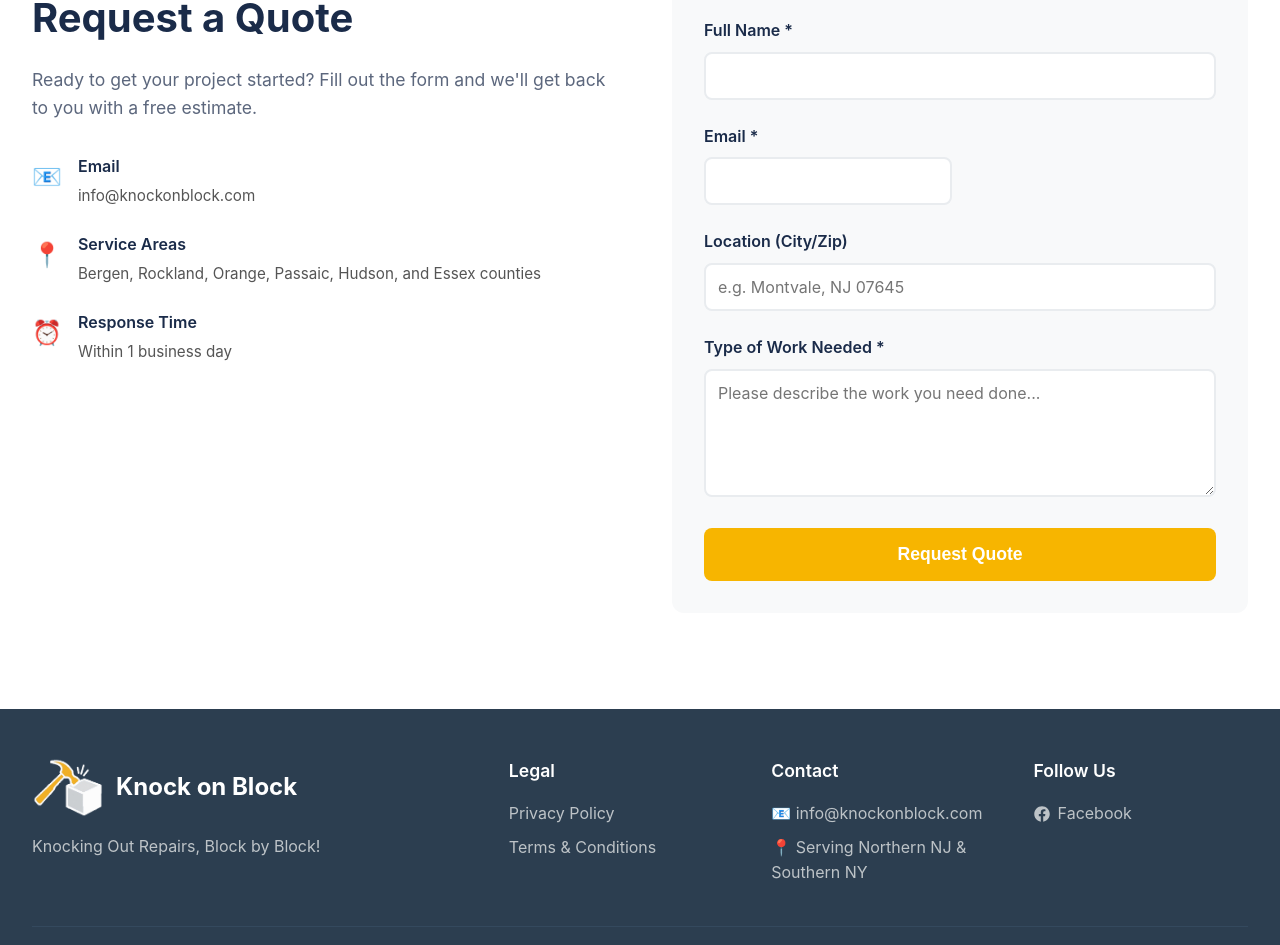
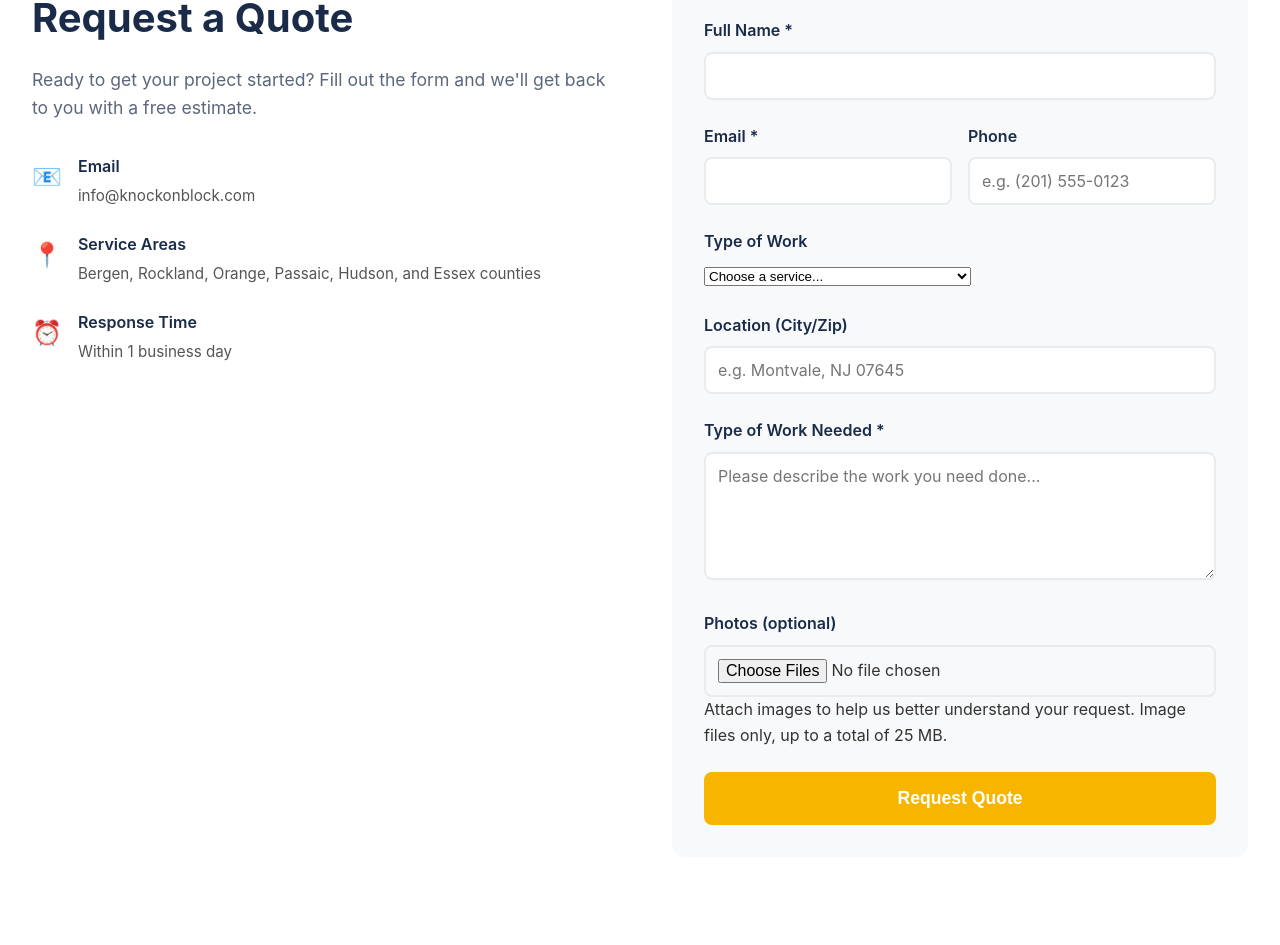
Before and after one commit to ylapscher/knockonblockNext, a Next.js app: page / in a window 1280 px wide. Shown: the part 6120-7065 px from the top of the page. Built offline with nearby package versions, Linux system fonts and the light colour scheme.

Commit message:
Form Updates for Contact Page

```diff
--- a/app/api/contact/route.js
+++ b/app/api/contact/route.js
@@ -4,18 +4,49 @@ const resend = new Resend(process.env.RESEND_API_KEY);
 
 export async function POST(request) {
   try {
-    const body = await request.json();
-    const { name, email, location, workDescription } = body;
+    // Accept multipart/form-data for optional photo uploads
+    const formData = await request.formData();
+    const name = formData.get('name');
+    const email = formData.get('email');
+    const phone = formData.get('phone');
+    const serviceType = formData.get('serviceType');
+    const location = formData.get('location');
+    const workDescription = formData.get('workDescription');
+    const photoFiles = formData.getAll('photos') || [];
 
     // Validate required fields
-    if (!name || !email || !workDescription) {
+    if (!name || !email || !workDescription || !serviceType) {
       return Response.json(
         { error: "Missing required fields" },
         { status: 400 }
       );
     }
 
+    // Validate attachments: only images and total size <= 25 MB
+    const MAX_TOTAL_BYTES = 25 * 1024 * 1024;
+    let totalBytes = 0;
+    for (const file of photoFiles) {
+      if (!file) continue;
+      if (typeof file === 'string') continue; // in case empty entries appear
+      if (!(file.type || '').startsWith('image/')) {
+        return Response.json({ error: 'Only image files are allowed for attachments.' }, { status: 400 });
+      }
+      totalBytes += file.size || 0;
+      if (totalBytes > MAX_TOTAL_BYTES) {
+        return Response.json({ error: 'Total size of attached photos must be 25 MB or less.' }, { status: 400 });
+      }
+    }
+
     // Send email using Resend
+    // Prepare attachments if present
+    const attachments = [];
+    for (const file of photoFiles) {
+      if (!file || typeof file === 'string') continue;
+      const arrayBuffer = await file.arrayBuffer();
+      const buffer = Buffer.from(arrayBuffer);
+      attachments.push({ filename: file.name || 'photo', content: buffer });
+    }
+
     const { data, error } = await resend.emails.send({
       from: "Knock on Block <noreply@e.knockonblock.com>",
       to: ["info@knockonblock.com"],
@@ -28,11 +59,13 @@ export async function POST(request) {
             <h3 style="margin-top: 0; color: #555;">Contact Information</h3>
             <p><strong>Name:</strong> ${name}</p>
             <p><strong>Email:</strong> ${email}</p>
+            ${phone ? `<p><strong>Phone:</strong> ${phone}</p>` : ""}
             ${location ? `<p><strong>Location:</strong> ${location}</p>` : ""}
           </div>
 
           <div style="background-color: #f9f9f9; padding: 20px; border-radius: 8px; margin: 20px 0;">
-            <h3 style="margin-top: 0; color: #555;">Work Description</h3>
+            <h3 style="margin-top: 0; color: #555;">Work Details</h3>
+            <p><strong>Service Type:</strong> ${serviceType}</p>
             <p style="white-space: pre-wrap;">${workDescription}</p>
           </div>
 
@@ -40,9 +73,11 @@ export async function POST(request) {
             <p style="color: #666; font-size: 14px;">
               This request was submitted from the Knock on Block website contact form.
             </p>
+            ${attachments.length ? `<p style="color: #666; font-size: 14px;">${attachments.length} photo attachment(s) included.</p>` : ''}
           </div>
         </div>
       `,
+      ...(attachments.length ? { attachments } : {}),
     });
 
     if (error) {
--- a/components/sections/Contact.jsx
+++ b/components/sections/Contact.jsx
@@ -2,6 +2,7 @@
 
 import { useState } from 'react';
 import style from './Contact.module.css';
+import { services } from '@/assets/data/services';
 
 const Contact = () => {
   const [isSubmitted, setIsSubmitted] = useState(false);
@@ -15,20 +16,35 @@ const Contact = () => {
     setError('');
 
     const formData = new FormData(e.target);
-    const data = {
-      name: formData.get('name'),
-      email: formData.get('email'),
-      location: formData.get('location'),
-      workDescription: formData.get('workDescription'),
-    };
+
+    // Validate attachments client-side (optional photos)
+    const photoFiles = formData.getAll('photos').filter((f) => f && typeof f === 'object');
+    const MAX_TOTAL_BYTES = 25 * 1024 * 1024; // 25 MB
+    const totalBytes = photoFiles.reduce((sum, file) => sum + (file.size || 0), 0);
+    if (totalBytes > MAX_TOTAL_BYTES) {
+      setIsSubmitting(false);
+      setError('Total size of attached photos must be 25 MB or less.');
+      return;
+    }
+    const invalidType = photoFiles.find((file) => !(file.type || '').startsWith('image/'));
+    if (invalidType) {
+      setIsSubmitting(false);
+      setError('Only image files are allowed for attachments.');
+      return;
+    }
+
+    // Ensure a service type is selected
+    const serviceType = formData.get('serviceType');
+    if (!serviceType) {
+      setIsSubmitting(false);
+      setError('Please choose a service type.');
+      return;
+    }
 
     try {
       const response = await fetch('/api/contact', {
         method: 'POST',
-        headers: {
-          'Content-Type': 'application/json',
-        },
-        body: JSON.stringify(data),
+        body: formData,
       });
 
       const result = await response.json();
@@ -129,6 +145,26 @@ const Contact = () => {
                   required
                 />
               </div>
+              <div className={style['form-group']}>
+                <label htmlFor="phone">Phone</label>
+                <input
+                  type="tel"
+                  id="phone"
+                  name="phone"
+                  placeholder="e.g. (201) 555-0123"
+                />
+              </div>
+            </div>
+
+            <div className={style['form-group']}>
+              <label htmlFor="serviceType">Type of Work</label>
+              <select id="serviceType" name="serviceType" required defaultValue="">
+                <option value="" disabled>Choose a service...</option>
+                {services.map((svc) => (
+                  <option key={svc.id} value={svc.title}>{svc.title}</option>
+                ))}
+                <option value="Other / My job isn't listed here">Other / My job isn't listed here</option>
+              </select>
             </div>
 
             <div className={style['form-group']}>
@@ -152,6 +188,18 @@ const Contact = () => {
               ></textarea>
             </div>
 
+            <div className={style['form-group']}>
+              <label htmlFor="photos">Photos (optional)</label>
+              <input
+                type="file"
+                id="photos"
+                name="photos"
+                accept="image/*"
+                multiple
+              />
+              <p className={style['help-text']}>Attach images to help us better understand your request. Image files only, up to a total of 25 MB.</p>
+            </div>
+
             <button
               type="submit"
               className={style['submit-button']}
```
